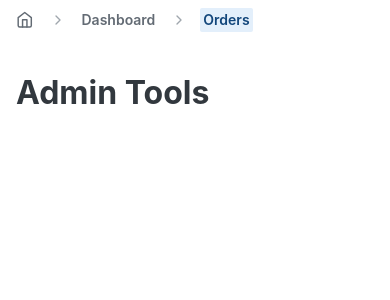
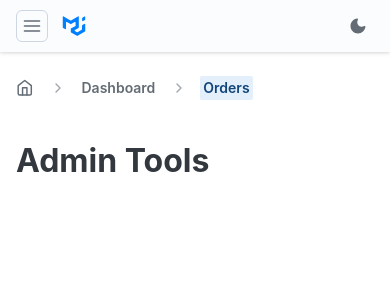
Before and after one commit to SoufianeRep/soundstamp-client, a React (Vite) app: page /admin in a window 390 px wide. Shown: the top 300 px of the page. Built offline with nearby package versions, Linux system fonts and the light colour scheme.

Commit message:
added header for responsive design

```diff
--- a/src/components/Header.tsx
+++ b/src/components/Header.tsx
@@ -1 +1,48 @@
 import React from 'react';
+import GlobalStyles from '@mui/joy/GlobalStyles';
+import IconButton from '@mui/joy/IconButton';
+import Sheet from '@mui/joy/Sheet';
+import MuiLogo from './MuiLogo';
+import ColorSchemeToggle from './utils/ColorSchemeToggle';
+import { toggleSidebar } from '../utils/animationUtils';
+
+export default function Header() {
+  return (
+    <Sheet
+      sx={{
+        display: { xs: 'flex', lg: 'none' },
+        alignItems: 'center',
+        position: 'fixed',
+        top: 0,
+        width: '100vw',
+        height: 'var(--Header-height)',
+        zIndex: 9995,
+        py: 1,
+        px: 2,
+        gap: 1,
+        boxShadow: 'sm',
+      }}
+    >
+      <GlobalStyles
+        styles={(theme) => ({
+          ':root': {
+            '--Header-height': '52px',
+            [theme.breakpoints.up('lg')]: {
+              '--Header-height': '0px',
+            },
+          },
+        })}
+      />
+      <IconButton
+        onClick={() => toggleSidebar()}
+        variant="outlined"
+        color="neutral"
+        size="sm"
+      >
+        <i data-feather="menu" />
+      </IconButton>
+      <MuiLogo variant="plain" sx={{ boxShadow: 'none', mr: 'auto' }} />
+      <ColorSchemeToggle id={undefined} />
+    </Sheet>
+  );
+}
--- /dev/null
+++ b/src/components/MuiLogo.tsx
@@ -0,0 +1,34 @@
+import React from 'react';
+import AspectRatio, { AspectRatioProps } from '@mui/joy/AspectRatio';
+
+export default function MuiLogo({ sx, ...props }: AspectRatioProps) {
+  return (
+    <AspectRatio
+      ratio="1"
+      variant="plain"
+      {...props}
+      sx={[
+        {
+          width: 36,
+          borderRadius: 'sm',
+        },
+        ...(Array.isArray(sx) ? sx : [sx]),
+      ]}
+    >
+      <div>
+        <svg
+          xmlns="http://www.w3.org/2000/svg"
+          width="24"
+          height="20"
+          viewBox="0 0 36 32"
+          fill="none"
+        >
+          <path
+            d="M30.343 21.976a1 1 0 00.502-.864l.018-5.787a1 1 0 01.502-.864l3.137-1.802a1 1 0 011.498.867v10.521a1 1 0 01-.502.867l-11.839 6.8a1 1 0 01-.994.001l-9.291-5.314a1 1 0 01-.504-.868v-5.305c0-.006.007-.01.013-.007.005.003.012 0 .012-.007v-.006c0-.004.002-.008.006-.01l7.652-4.396c.007-.004.004-.015-.004-.015a.008.008 0 01-.008-.008l.015-5.201a1 1 0 00-1.5-.87l-5.687 3.277a1 1 0 01-.998 0L6.666 9.7a1 1 0 00-1.499.866v9.4a1 1 0 01-1.496.869l-3.166-1.81a1 1 0 01-.504-.87l.028-16.43A1 1 0 011.527.86l10.845 6.229a1 1 0 00.996 0L24.21.86a1 1 0 011.498.868v16.434a1 1 0 01-.501.867l-5.678 3.27a1 1 0 00.004 1.735l3.132 1.783a1 1 0 00.993-.002l6.685-3.839zM31 7.234a1 1 0 001.514.857l3-1.8A1 1 0 0036 5.434V1.766A1 1 0 0034.486.91l-3 1.8a1 1 0 00-.486.857v3.668z"
+            fill="#007FFF"
+          />
+        </svg>
+      </div>
+    </AspectRatio>
+  );
+}
--- a/src/components/RootLayout.tsx
+++ b/src/components/RootLayout.tsx
@@ -5,10 +5,12 @@
 import Link from '@mui/joy/Link';
 import Typography from '@mui/joy/Typography/Typography';
 import ColorSchemeToggle from './utils/ColorSchemeToggle';
+import Header from './Header';
 
 export default function RootLayout({ children }) {
   return (
     <Box sx={{ display: 'flex', minHeight: '100dvh' }}>
+      <Header />
       <MainNavigation />
       <Box
         component="main"
@@ -21,7 +23,7 @@
           pt: {
             xs: `calc(${theme.spacing(2)} + var(--Header-height))`,
             sm: `calc(${theme.spacing(2)} + var(--Header-height))`,
-            md: 3,
+            md: `calc(${theme.spacing(2)} + var(--Header-height))`,
           },
           pb: {
             xs: 2,
@@ -71,7 +73,7 @@
             </Typography>
           </Breadcrumbs>
           <ColorSchemeToggle
-            sx={{ ml: 'auto', display: { xs: 'none', md: 'inline-flex' } }}
+            sx={{ ml: 'auto', display: { xs: 'none', md: 'none' } }}
           />
         </Box>
         <Box>{children}</Box>
```
Also changed, not shown: src/components/SideNavbar.tsx (deleted, +0 -147 lines).
